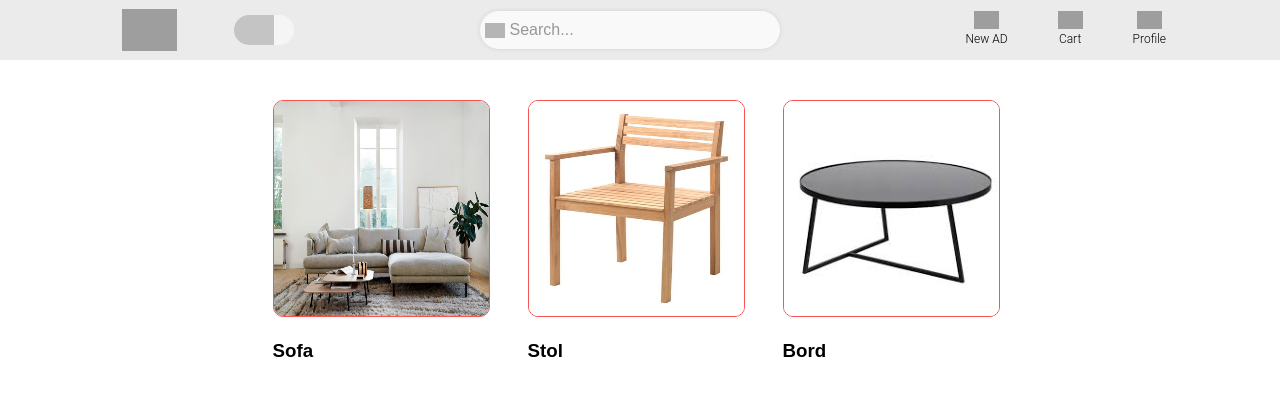
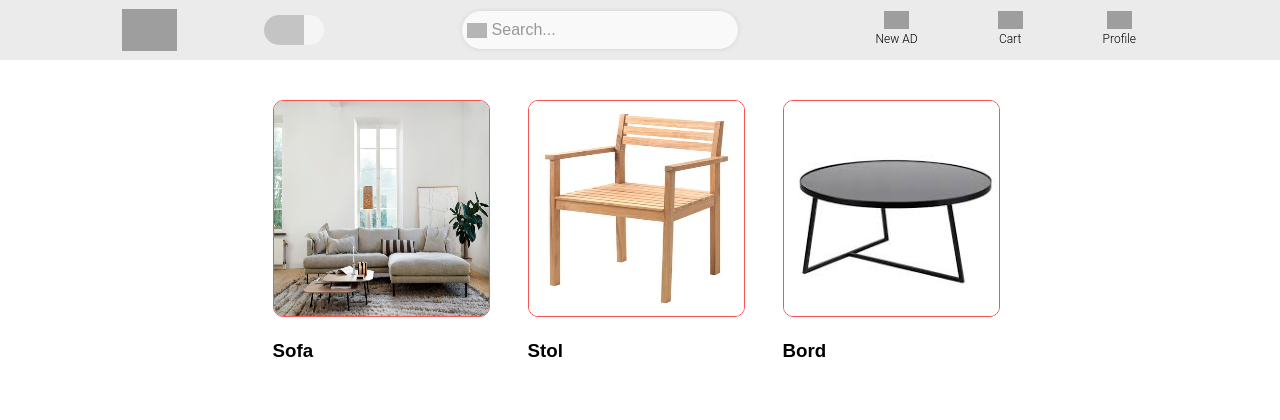
Before and after one commit to lucyscript/WebprojectDat310, a Flask app: page / in a window 1280 px wide. Shown: the top 420 px of the page. Run offline with Flask 3, Linux system fonts and the light colour scheme; data comes from the database, SQL or seed files in the repository; grey boxes are pictures that could not be loaded.

Commit message:
!!!!!!!!!!!!!

```diff
--- a/static/CSS/base.css
+++ b/static/CSS/base.css
@@ -66,7 +66,7 @@ nav ul {
 }
 
 nav li {
-	margin-right: 50px;
+	margin-right: 80px;
 }
 
 @media (max-width: 900px) {
@@ -406,6 +406,7 @@ nav .side_menu_button {
 	position: relative;
 	height: 220px;
 }
+
 .remove {
 	position: absolute;
 	bottom: 0;
```
